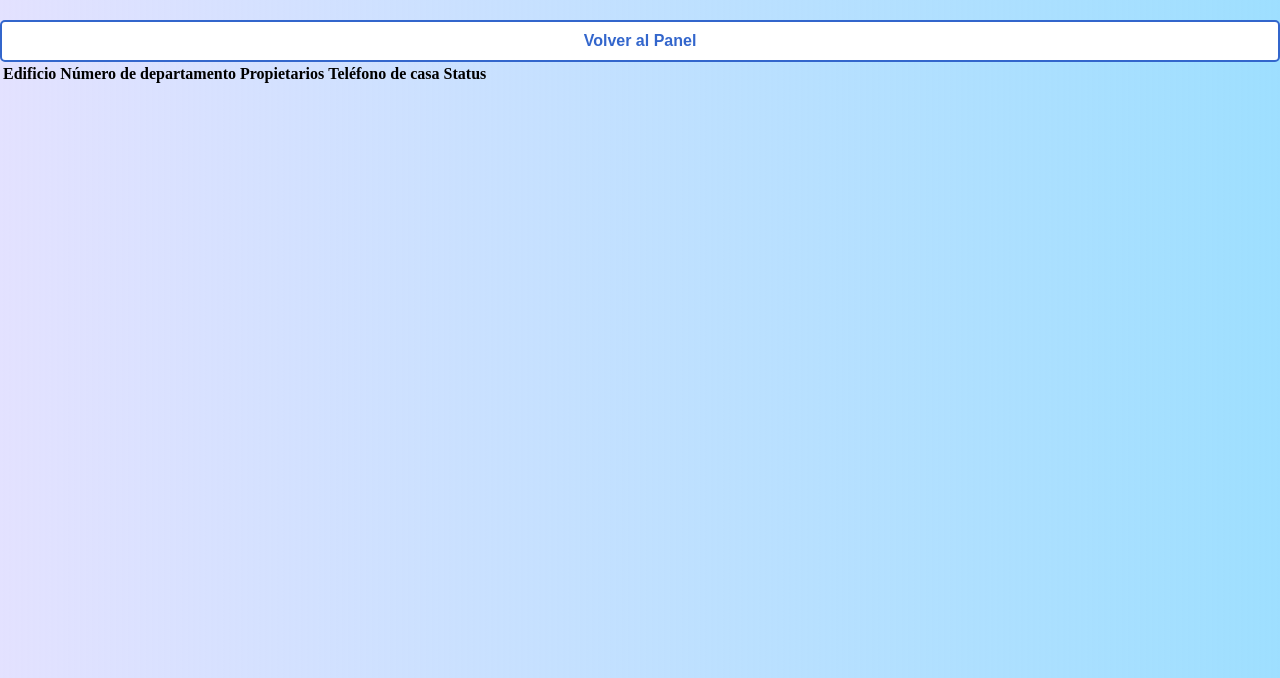
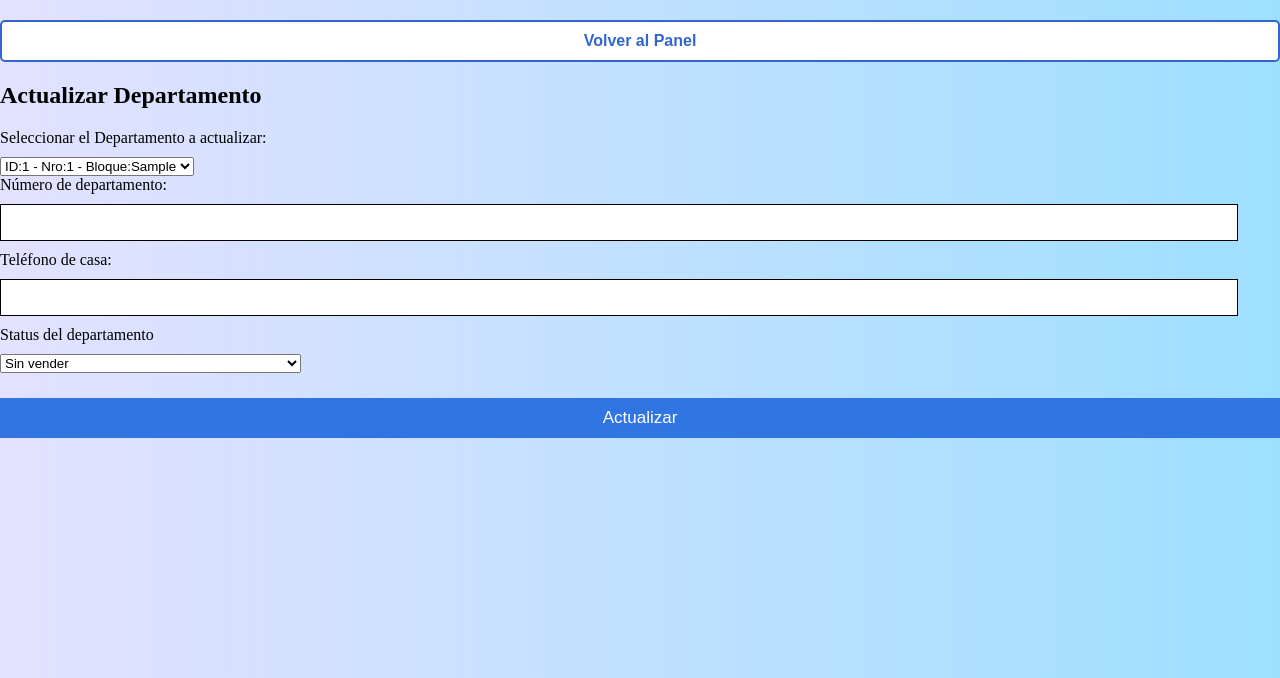
Before and after one commit to AntoinetteDizz/Proyecto-Condominio, a Django app: page /view_admin/read_condominium/view_edificio/update_departamento/ in a window 1280 px wide. Shown: the top 678 px of the page. Run offline with Django 5.2, Linux system fonts and the light colour scheme; tables that the repository leaves empty hold one stand-in row (values such as "Sample post"); lists and menus that the app fills with data are empty.

Commit message:
CRUD departamento y Condominios de un propietario
Crud departamentos listo , y visualizacion de que condominios pertenece un usuario propietario segun sus departamentos.

```diff
--- a/condominioApp/templates/create_departamento.html
+++ b/condominioApp/templates/create_departamento.html
@@ -31,12 +31,10 @@
   <label for="">Teléfono de casa</label>
   <input type="text" id="" name="telefono_casa" required>
 
-  <input type="hidden" id="id_status" name="status" value="False" required>
-
+  <input type="hidden" name="status" value="False">
 
   <button type="submit">Crear</button>
 
 </form>
 
-
 {% endblock %}
--- a/condominioApp/templates/read_departamento.html
+++ b/condominioApp/templates/read_departamento.html
@@ -1,31 +1,52 @@
-{% extends 'layouts/base.html'%}
+{% extends 'layouts/base.html' %}
 {% load static %}
 
+{% block content %}
 
-{%block content%}
-
- <!-- CREAR LA PANTILLA DE LA TABLA -->
-
-
- <!-- acomodar esta etiqueta 'a' para que se muestre de otra manera (css) -->
+<!-- CREAR LA PANTILLA DE LA TABLA -->
 <a href="/view_admin/">Volver al Panel</a>
 
- <table>
+<table>
     <tr>
         <th>Edificio</th>
         <th>Número de departamento</th>
-        <th>Propietarios</th>
         <th>Teléfono de casa</th>
         <th>Status</th>
+        <th>Fecha de compra</th>
+        <th>Propietario</th>
     </tr>
     {% for departamento in departamentos %}
     <tr>
-        <td>{{ departamento.edificio.bloque}}</td>
-        <td>{{ departamento.bloque }}</td>
-        <td>{{ departamento.year_construction }}</td>
+        <td>{{ departamento.edificios.bloque }}</td>
+        <td>{{ departamento.nro_dpto }}</td>
+        <td>{{ departamento.telefono_casa }}</td>
+        <td>
+            {% if departamento.status %}
+                Vendido
+            {% else %}
+                Sin vender
+            {% endif %}
+        </td>
+        <td>
+
+            {% for departamento_user in departamentos_user %}
+                {% if departamento_user.departamento.id == departamento.id %}
+                    {{departamento_user.fecha_compra|date:"d/m/Y"}}
+                {% endif %}
+            {% empty %}
+                N/A
+            {% endfor %}
+        </td>
+        <td>
+            {% for departamento_user in departamentos_user %}
+                {% if departamento_user.departamento.id == departamento.id %}
+                    {{ departamento_user.users.name }}
+                {% endif %}
+            {% empty %}
+                Sin vender
+            {% endfor %}
+        </td>
     </tr>
     {% endfor %}
 </table>
-
-
-{%endblock%}
+{% endblock %}
--- /dev/null
+++ b/condominioApp/templates/update_departamento.html
@@ -0,0 +1,40 @@
+{% extends 'layouts/base.html'%}
+{% load static %}
+
+{% block content %}
+
+<!-- Enlace para volver al panel -->
+<a href="/view_admin/">Volver al Panel</a>
+
+<h2>Actualizar Departamento</h2>
+
+<form action="" method="post">
+
+  {% csrf_token %} <!-- Agregar el token CSRF aquí -->
+
+  <label for="departamento">Seleccionar el Departamento a actualizar:</label>
+  <select name="departamento" id="departamento">
+    {% for departamento in departamentos %}
+      <option value="{{ departamento.id }}">ID:{{ departamento.id }} - Nro:{{ departamento.nro_dpto }} - Bloque:{{ departamento.edificios.bloque }}</option>
+    {% endfor %}
+  </select>
+
+  <label for="nro_dpto">Número de departamento:</label>
+  <input type="text" id="nro_dpto" name="nro_dpto" required>
+
+  <label for="telefono_casa">Teléfono de casa:</label>
+  <input type="text" id="telefono_casa" name="telefono_casa" required>
+
+  <label for="status">Status del departamento</label>
+  <select name="status" id="status">
+    <option value="false">Sin vender</option>
+    {% for user in users %}
+      <option value="{{ user.id }}">Vendido a {{ user.name }} - {{ user.email }}</option>
+    {% endfor %}
+  </select>
+
+  <button type="submit">Actualizar</button>
+
+</form>
+
+{% endblock %}
--- a/condominioApp/urls.py
+++ b/condominioApp/urls.py
@@ -24,16 +24,9 @@ urlpatterns = [
 #URL PARA EL CRUD DE DEPARTAMENTOS============================================================
   path('view_admin/read_condominium/view_edificio/read_departamento/', views.read_departamento, name='read_departamento'),
   path('view_admin/read_condominium/view edificio/create_departamento/', views.create_departamento, name='create_departamento'),
-  path('view_admin/read_condominium/view_edificio/update_departamento/', views.read_departamento, name='update_departamento'),
-  path('view_admin/read_condominium/view_edificio/delete_departamento/', views.read_departamento, name='delete_departamento'),
+  path('view_admin/read_condominium/view_edificio/update_departamento/', views.update_departamento, name='update_departamento'),
+  path('view_admin/read_condominium/view_edificio/delete_departamento/', views.delete_departamento, name='delete_departamento'),
   #==========================================================================================
-
-
-
-
-
-
-
 
   #URL PARA EL CRUD DE Propetarios===========================================
   path('view_admin/read_owner/', views.read_owner, name='read_owner'),
@@ -42,7 +35,6 @@ urlpatterns = [
   path('view_admin/delete_owner/', views.delete_owner, name='delete_owner'),
   #============================================================================
 
-
   #URL PARA EL CRUD DE Empleados====================================================
   path('view_admin/read_employee/', views.read_employee, name = 'read_employee'),
   path('view_admin/create_employee/', views.create_employee, name = 'create_employee'),
@@ -50,7 +42,6 @@ urlpatterns = [
   path('view_admin/delete_employee/', views.delete_employee, name = 'delete_employee'),
   #====================================================================================
 
-
   path('view_user/',views.user)
 
 ]
--- a/condominioApp/views.py
+++ b/condominioApp/views.py
@@ -1,35 +1,37 @@
-from django.http import HttpResponse
+from django.utils import timezone
 from django.shortcuts import render,redirect,get_object_or_404
 from .models  import *
 # Create your views here.
 
-
 # Vista del login
 def index(request):
+    if request.method == 'GET':
+        return render(request, 'login.html')
+    else:
+        email = request.POST['email']
+        password = request.POST['contrasena']
 
-  if request.method == 'GET':
-    return render(request, 'login.html')
-  else:
-    email = request.POST['email']
-    password = request.POST['contrasena']
+        admins = Directivo.objects.filter(email=email, password=password)
+        users = Users.objects.filter(email=email, password=password)
 
-    admins = Directivo.objects.filter(email=email, password=password)
-    users = Users.objects.filter(email=email, password = password)
+        # Acceso a la vista del usuario admin
+        for admin in admins:
+            if admin.acess.access == "Administrador":
+                request.session['user_type'] = 'admin'  # Guardar el tipo de usuario en la sesión
+                return redirect('view_admin/')
 
-
-    #Acceso a la vista del usuario admin
-    for admin in admins:
-      if admin.email == email and admin.password == password and admin.acess_id == 1:
-        return redirect('view_admin/')
-
-    # Acceso a la vista del usuario comun
-    for user in users:
-      if user.email == email and user.password == password and user.acess_id == 2:
-        return redirect('view_user/')
-
-    return render(request, 'login.html')
-
-
+        # Acceso a la vista del usuario común
+        for user in users:
+          if user.acess.access == "Propietario":
+              request.session['user'] = {
+                  'id': user.id,
+                  'name': user.name,
+                  'email': user.email,
+                  # Agrega cualquier otro atributo que desees incluir en la sesión
+              }
+          request.session['user_type'] = 'user'  # Guardar el tipo de usuario en la sesión
+          return redirect('view_user/')
+        return render(request, 'login.html', {'error_message': 'Credenciales inválidas'})  # Pasar un mensaje de error a la vista
 
 
 # vista del admin
@@ -113,10 +115,8 @@ def read_owner(request):
   if request.method == 'GET':
     # Obtener todos los propietarios
     owners = Users.objects.all()
-
     # Preparar el contexto con los propietarios
     context = {'usuarios': owners}
-
     # Renderizar la plantilla HTML pasándole el contexto
     return render(request, 'read_owner.html', context)
 
@@ -291,9 +291,6 @@ def view_edificio(request):
     return render(request, 'view_edificio.html', context)
 
 
-
-
-
 def create_edificio(request):
   if request.method == 'GET':
 
@@ -348,19 +345,14 @@ def delete_edificio(request):
      edificio.delete()
      return redirect('/view_admin/read_condominium/')
 
+def read_departamento(request):
+    # Obtener todos los departamentos
+    departamentos = Departamentos.objects.all()
+    departamento_user = Departamento_user.objects.all()
 
-
-def read_departamento(request):
-  if request.method == 'GET':
-    # Recupera todos los edificios de la base de datos
-    departamento = Departamentos.objects.all()
-
-    # Prepara el contexto con los edificios
-    context = {'departamentos': departamento}
-
-    # Renderiza la plantilla con el contexto
+    # Pasar los datos al template
+    context = {'departamentos': departamentos, 'departamentos_user': departamento_user}
     return render(request, 'read_departamento.html', context)
-
 
 def create_departamento(request):
     if request.method == 'GET':
@@ -371,16 +363,64 @@ def create_departamento(request):
         edificios = request.POST['edificio']
         nro_dpto = request.POST['nro_dpto']
         telefono_casa = request.POST['telefono_casa']
-        # Asegúrate de que el campo status sea False si no se proporciona en el formulario
-        status = request.POST.get('status', False)
+        status = request.POST['status']
 
         Departamentos.objects.create(edificios_id=edificios, nro_dpto=nro_dpto, telefono_casa=telefono_casa, status=status)
-        return redirect('/view_admin/read_condominium/view_edificio')
+        return redirect('read_departamento')
 
 
+def update_departamento(request):
+    if request.method == 'GET':
+      departamentos = Departamentos.objects.all()
+      users = Users.objects.all()
+      context = {'departamentos': departamentos, 'users': users}
+      return render(request, 'update_departamento.html', context)
+
+    if request.method == 'POST':
+        departamento_id = request.POST['departamento']
+        departamento = Departamentos.objects.get(pk=departamento_id)
+        departamento.nro_dpto = request.POST['nro_dpto']
+        departamento.telefono_casa = request.POST['telefono_casa']
+
+        status = request.POST['status']
+        if status == 'false':
+            departamento.status = False
+            departamento_user = Departamento_user.objects.filter(departamento=departamento).first()
+            if departamento_user:
+                departamento_user.delete()
+        else:
+            departamento.status = True
+            user_id = int(status)
+            user = Users.objects.get(pk=user_id)
+            fecha_compra = timezone.now()
+            departamento_user = Departamento_user(departamento=departamento, users=user, fecha_compra=fecha_compra)
+            departamento_user.save()
+
+        departamento.save()
+        return redirect('read_departamento')
+
+def delete_departamento(request):
+    if request.method == 'GET':
+        departamentos = Departamentos.objects.all()
+        # Pasar los datos al contexto de renderizado
+        context = {'departamentos': departamentos}
+        return render(request, 'delete_departamento.html', context)
+    else:
+        departamento_id = request.POST['departamento']
+        departamento = get_object_or_404(Departamentos, pk=departamento_id)
+        # Eliminar el departamento
+        departamento.delete()
+        return redirect('read_departamento')
 
 
+def user(request):
+    try:
+        user = request.session['user']  # Obtener el usuario de la sesión
+        departamentos_usuario = Departamento_user.objects.filter(users=user['id'])  # Filtrar los departamentos del usuario por su ID
 
-# vista del usuario común
-def user(request):
-  return render(request,'view_user.html')
+        context = {'user_info': user, 'departamentos_usuario': departamentos_usuario, 'session_present': True}
+        return render(request, 'view_user.html', context)
+    except KeyError:
+        # Si no se encuentra la sesión del usuario, pasar la variable de contexto como False
+        context = {'session_present': False}
+        return render(request, 'view_user.html', context)
```
Also changed, not shown: condominioApp/models.py (+3 -7 lines), condominioApp/templates/delete_departamento.html (added, +24 -0 lines), condominioApp/templates/view_user.html (+31 -6 lines), condominioApp/migrations/0001_initial.py (deleted).
